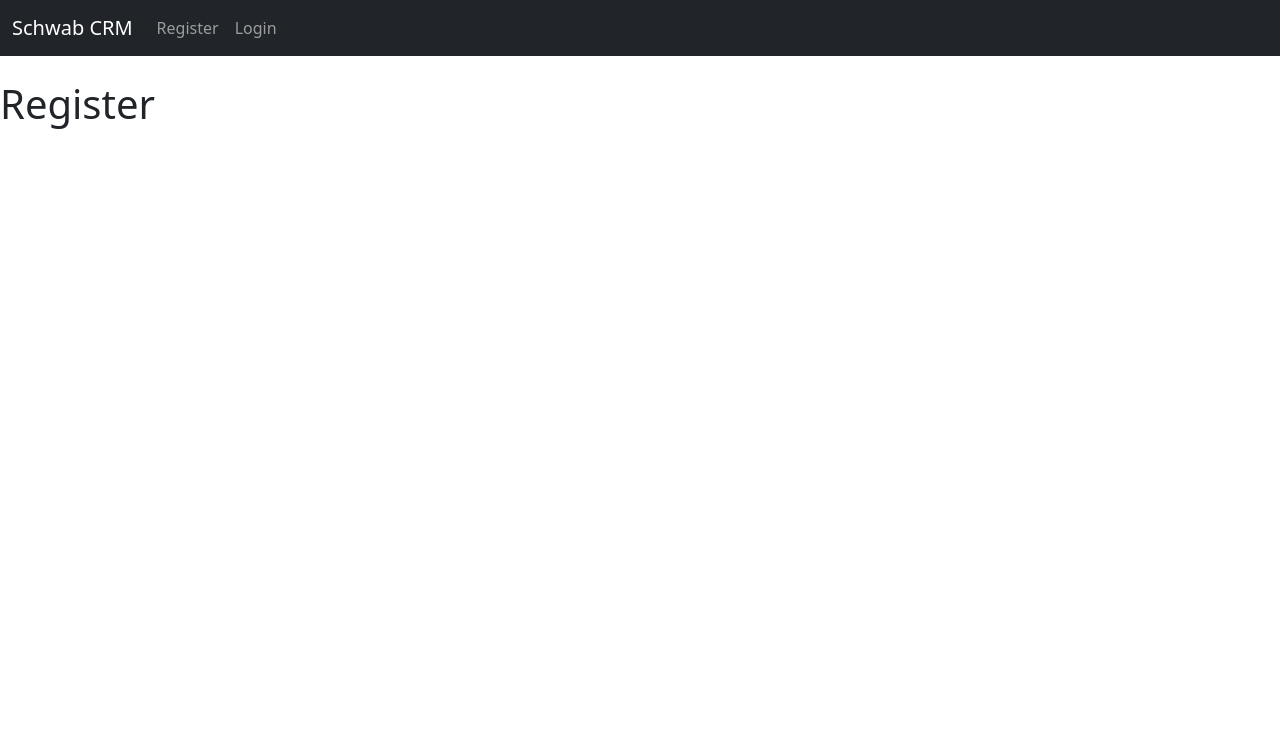
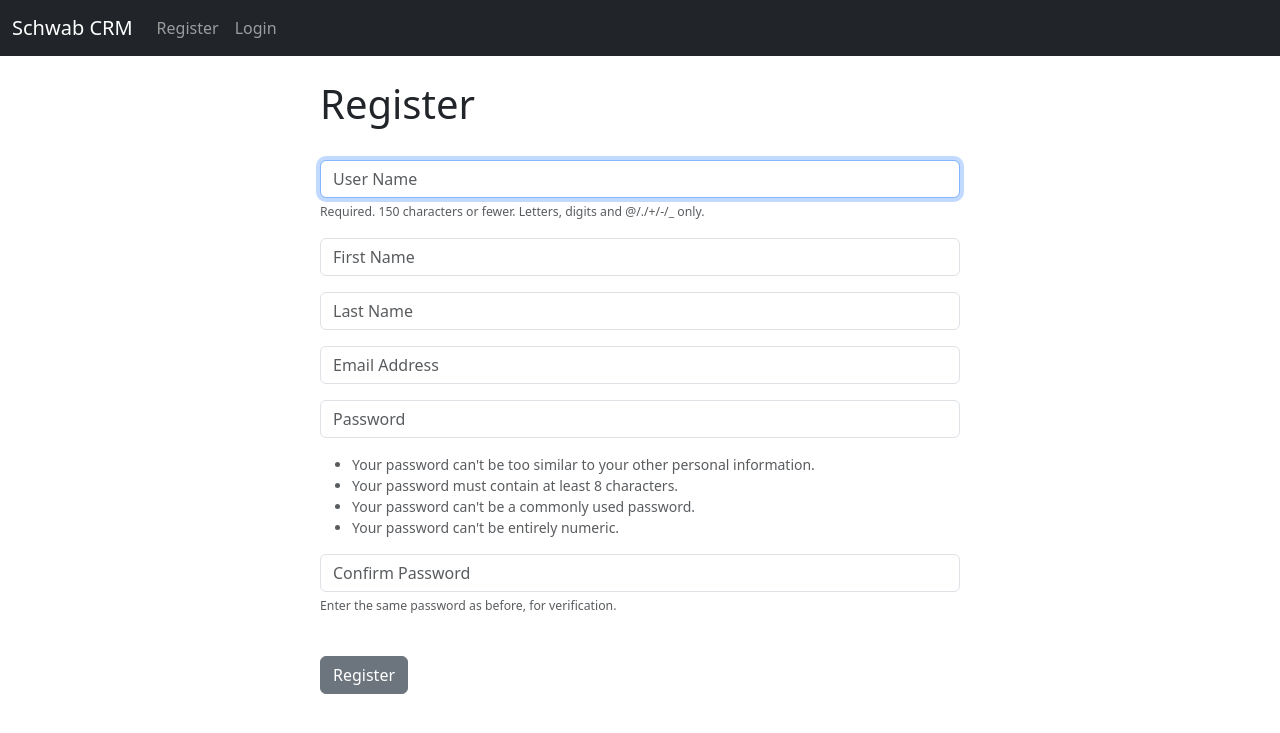
Before and after one commit to Abhiseksingh2240/DjangoCRM, a Django app: page /register/ in a window 1280 px wide. Shown: the top 733 px of the page. Run offline with Django 5.2, Linux system fonts and the light colour scheme.

Commit message:
Till form register

```diff
--- a/website/forms.py
+++ b/website/forms.py
@@ -2,7 +2,31 @@
 from django.contrib.auth.models import User
 from django import forms
 
-Class SignUpForm(UserCreationForm):
-email = forms.EmailField(label="", widget=forms.TextInput(attrs={'class' : 'form-control', 'placeholder': 'Email Address'}))
-first_name = forms.CharField(label="",max_length  = 100, widget=forms.TextInput(attrs={'class' : 'form-control', 'placeholder': 'First Name'}))
-last_name = forms.CharField(label="",max_length  = 100, widget=forms.TextInput(attrs={'class' : 'form-control', 'placeholder': 'Last Name'}))
+class SignUpForm(UserCreationForm):
+	email = forms.EmailField(label="", widget=forms.TextInput(attrs={'class':'form-control', 'placeholder':'Email Address'}))
+	first_name = forms.CharField(label="", max_length=100, widget=forms.TextInput(attrs={'class':'form-control', 'placeholder':'First Name'}))
+	last_name = forms.CharField(label="", max_length=100, widget=forms.TextInput(attrs={'class':'form-control', 'placeholder':'Last Name'}))
+
+
+	class Meta:
+		model = User
+		fields = ('username', 'first_name', 'last_name', 'email', 'password1', 'password2')
+
+
+	def __init__(self, *args, **kwargs):
+		super(SignUpForm, self).__init__(*args, **kwargs)
+
+		self.fields['username'].widget.attrs['class'] = 'form-control'
+		self.fields['username'].widget.attrs['placeholder'] = 'User Name'
+		self.fields['username'].label = ''
+		self.fields['username'].help_text = '<span class="form-text text-muted"><small>Required. 150 characters or fewer. Letters, digits and @/./+/-/_ only.</small></span>'
+
+		self.fields['password1'].widget.attrs['class'] = 'form-control'
+		self.fields['password1'].widget.attrs['placeholder'] = 'Password'
+		self.fields['password1'].label = ''
+		self.fields['password1'].help_text = '<ul class="form-text text-muted small"><li>Your password can\'t be too similar to your other personal information.</li><li>Your password must contain at least 8 characters.</li><li>Your password can\'t be a commonly used password.</li><li>Your password can\'t be entirely numeric.</li></ul>'
+
+		self.fields['password2'].widget.attrs['class'] = 'form-control'
+		self.fields['password2'].widget.attrs['placeholder'] = 'Confirm Password'
+		self.fields['password2'].label = ''
+		self.fields['password2'].help_text = '<span class="form-text text-muted"><small>Enter the same password as before, for verification.</small></span>'
--- a/website/templates/register.html
+++ b/website/templates/register.html
@@ -2,6 +2,28 @@
 
 {% block content %}
 
+<div class = "col-md-6 offset-md-3">
+
 <h1>Register</h1>
+<br/>
+
+<form method="POST" action="">
+    {% csrf_token %}
+    {% if form.errors %}
+        <div class="alert alert-warning alert-dismissible fade show" role="alert">
+            Your Form Has Errors
+            {% for field in form %}
+                {% if field.errors %}
+                    {{ field.errors }}
+                {% endif %}
+            {% endfor %}
+            <button type="button" class="btn-close" data-bs-dismiss="alert" aria-label="Close">
+            </button>
+        </div>
+    {% endif %}
+    {{ form.as_p }}
+    <br/>
+        <button type="submit" class="btn btn-secondary">Register</button>
+    </form>
 
 {% endblock %}
--- a/website/views.py
+++ b/website/views.py
@@ -1,6 +1,7 @@
 from django.shortcuts import render,redirect
 from django.contrib.auth import authenticate,login,logout
 from django.contrib import messages
+from .forms import SignUpForm
 
 def home(request):
     # check to see if customer is logged in
@@ -27,4 +28,18 @@
     return redirect('home')
 
 def register_user(request):
-    return render(request, 'register.html', {})
+    if request.method == "POST":
+        form = SignUpForm(request.POST)
+        if form.is_valid():
+            form.save()
+            #Authenticate user and log them In
+            username = form.cleaned_data['username']
+            password = form.cleaned_data['password1']
+            user = authenticate(username = 'username', password = 'password')
+            login(request, user)
+            messages.success(request, "You Have Been Succesfully Registered! Welcome!")
+            return redirect('home')
+    else:
+        form = SignUpForm()
+        return render(request, 'register.html', {'form':form})
+    return render(request, 'register.html', {'form':form})
```
Also changed, not shown: 1 other file.
